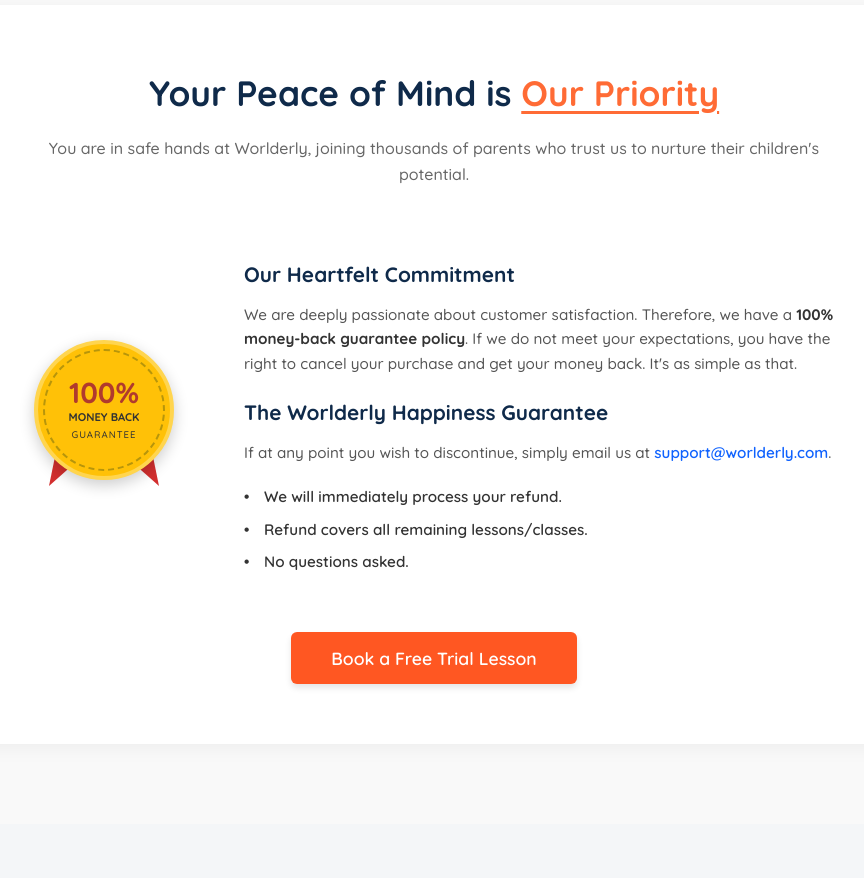
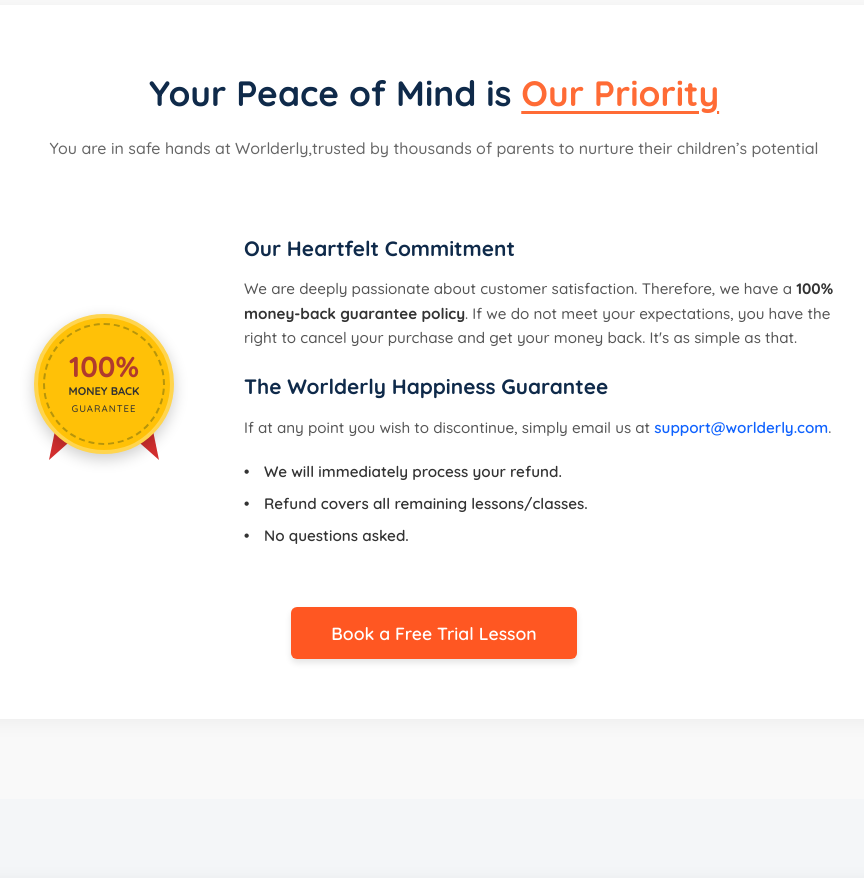
Before and after one commit to pragalya-bit/LandingPage, a plain HTML site: page index.html in a window 1280 px wide. Shown: the part 4480-5358 px from the top of the page, without its empty margins (206-1070 px from the left). Drawn offline with Linux system fonts and the light colour scheme.

Commit message:
Update guarantee section copy to emphasize trust and parent confidence

```diff
--- a/index.html
+++ b/index.html
@@ -1286,7 +1286,7 @@
             <!-- Header -->
             <div class="g-header">
                 <h2>Your Peace of Mind is <span class="g-highlight">Our Priority</span></h2>
-                <p>You are in safe hands at Worlderly, joining thousands of parents who trust us to nurture their children's potential.</p>
+                <p>You are in safe hands at Worlderly,trusted by thousands of parents to nurture their children’s potential</p>
             </div>
 
             <!-- Content Area -->
```
